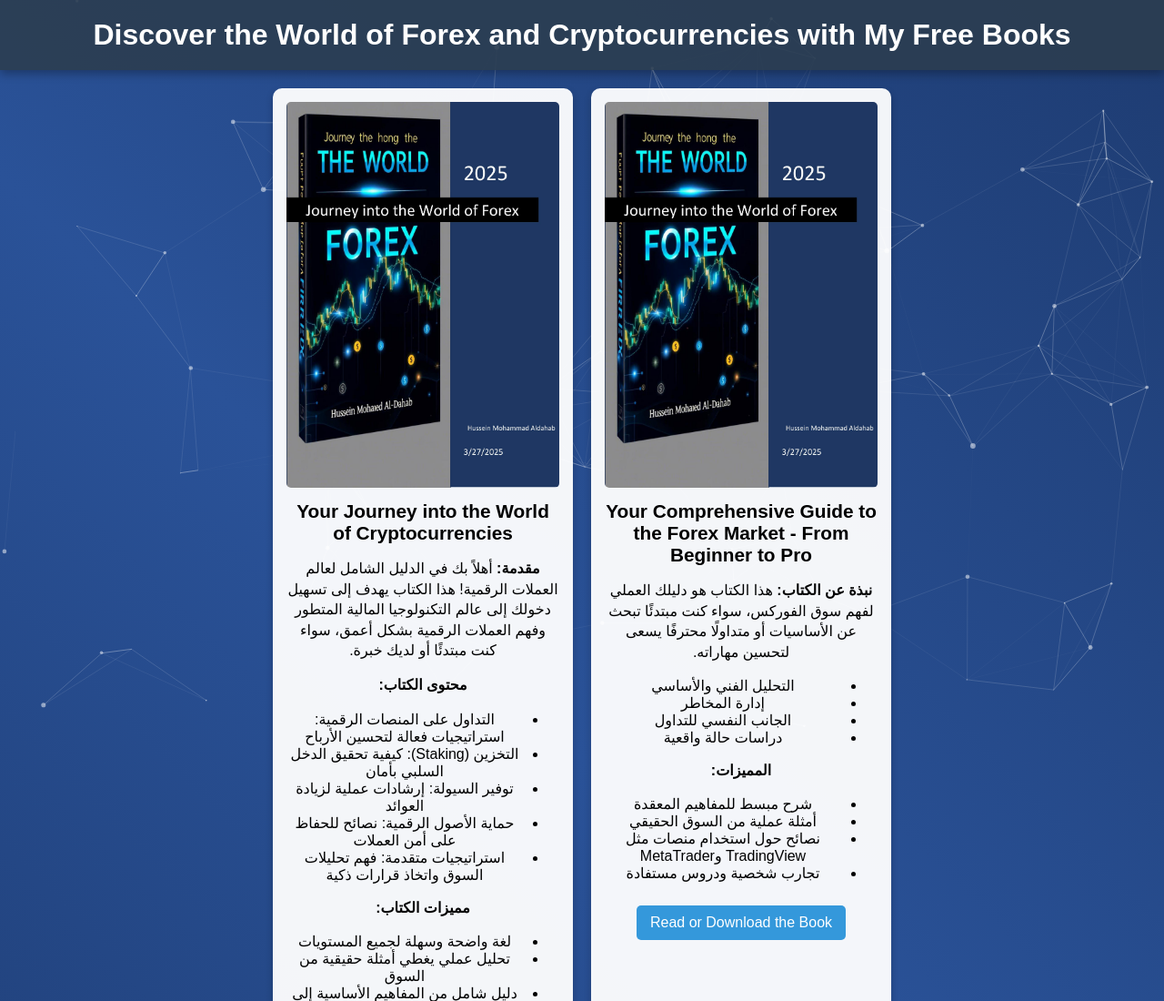
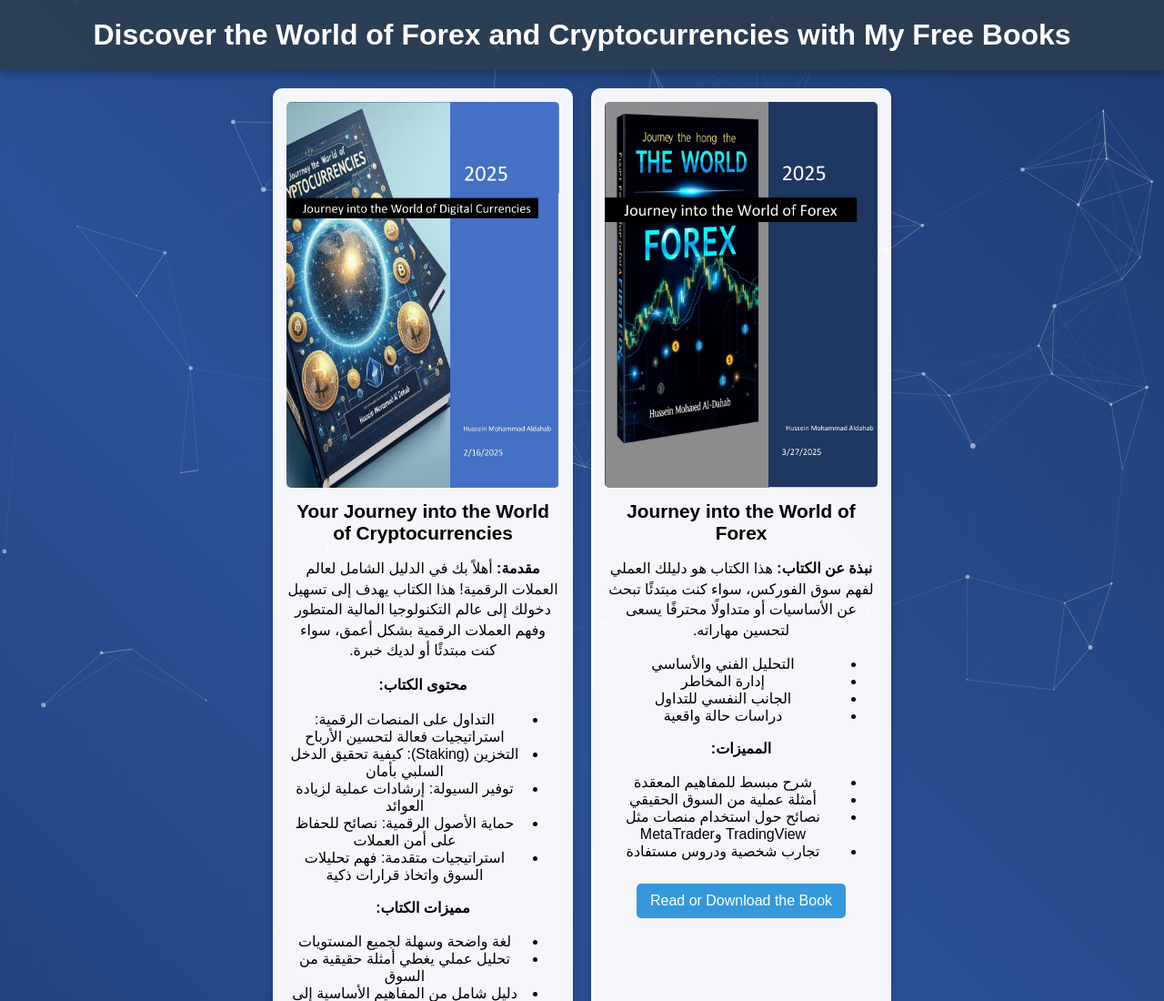
Before and after one commit to HussenAldhb/my-books-website, a plain HTML site: page index.html in a window 1280 px wide. Shown: the top 1100 px of the page at 91% size. Drawn offline with nearby package versions, Linux system fonts and the light colour scheme.

Commit message:
Update index.html

```diff
--- a/index.html
+++ b/index.html
@@ -23,7 +23,7 @@
     <section class="books">
       <div class="book animated">
         <img src="Journey into the World of Forex_jpg.jpg" alt="Forex Book Cover">
-        <h2>Your Comprehensive Guide to the Forex Market - From Beginner to Pro</h2>
+        <h2>Journey into the World of Forex</h2>
         <p><strong>نبذة عن الكتاب:</strong> هذا الكتاب هو دليلك العملي لفهم سوق الفوركس، سواء كنت مبتدئًا تبحث عن الأساسيات أو متداولًا محترفًا يسعى لتحسين مهاراته.</p>
         <ul>
           <li>التحليل الفني والأساسي</li>
@@ -41,7 +41,7 @@
         <a href="https://drive.google.com/file/d/1oJJRjchJb9w86ziTo2bonl9qoG-dqoIq/view?usp=drivesdk" target="_blank">Read or Download the Book</a>
       </div>
       <div class="book animated">
-        <img src="Journey into the World of Forex_jpg.jpg" alt="Cryptocurrency Book Cover">
+        <img src="Journey into the World of Digita_jpg.jpg" alt="Cryptocurrency Book Cover">
         <h2>Your Journey into the World of Cryptocurrencies</h2>
         <p><strong>مقدمة:</strong> أهلاً بك في الدليل الشامل لعالم العملات الرقمية! هذا الكتاب يهدف إلى تسهيل دخولك إلى عالم التكنولوجيا المالية المتطور وفهم العملات الرقمية بشكل أعمق، سواء كنت مبتدئًا أو لديك خبرة.</p>
         <p><strong>محتوى الكتاب:</strong></p>
```
